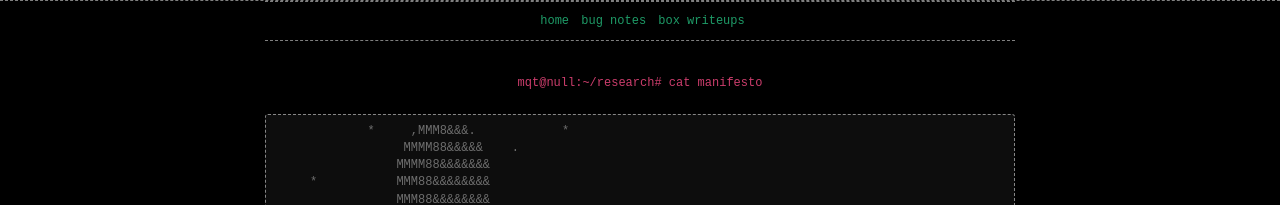
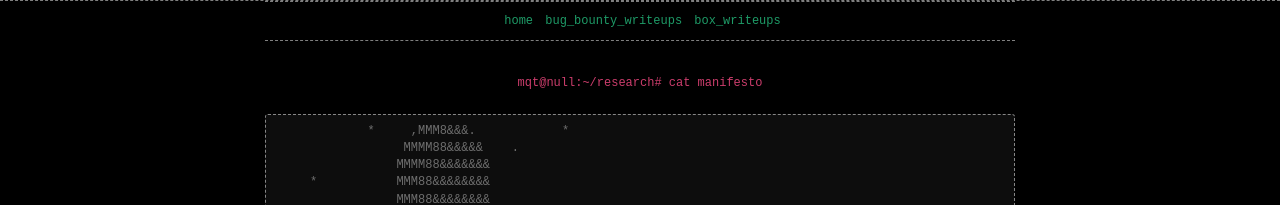
Before and after one commit to ch4n3l/ch4n3l.github.io, a Jekyll site: the page built from index.md, in a window 1280 px wide. Shown: the top 205 px of the page. Built offline with Jekyll 4.4.1, drawn with Linux system fonts in a browser that asks for light colours.

```diff
--- a/_includes/header.html
+++ b/_includes/header.html
@@ -3,8 +3,8 @@
     <div class="menu">
       <ul>
           <li><a href="{{ site.baseurl }}/">home</a></li>
-          <li><a href="{{ site.baseurl }}/notes">bug notes</a></li>
-          <li><a href="{{ site.baseurl }}/writeups">box writeups</a></li>
+          <li><a href="{{ site.baseurl }}/notes">bug_bounty_writeups</a></li>
+          <li><a href="{{ site.baseurl }}/writeups">box_writeups</a></li>
       </ul>
     </div>
   </div>
```
